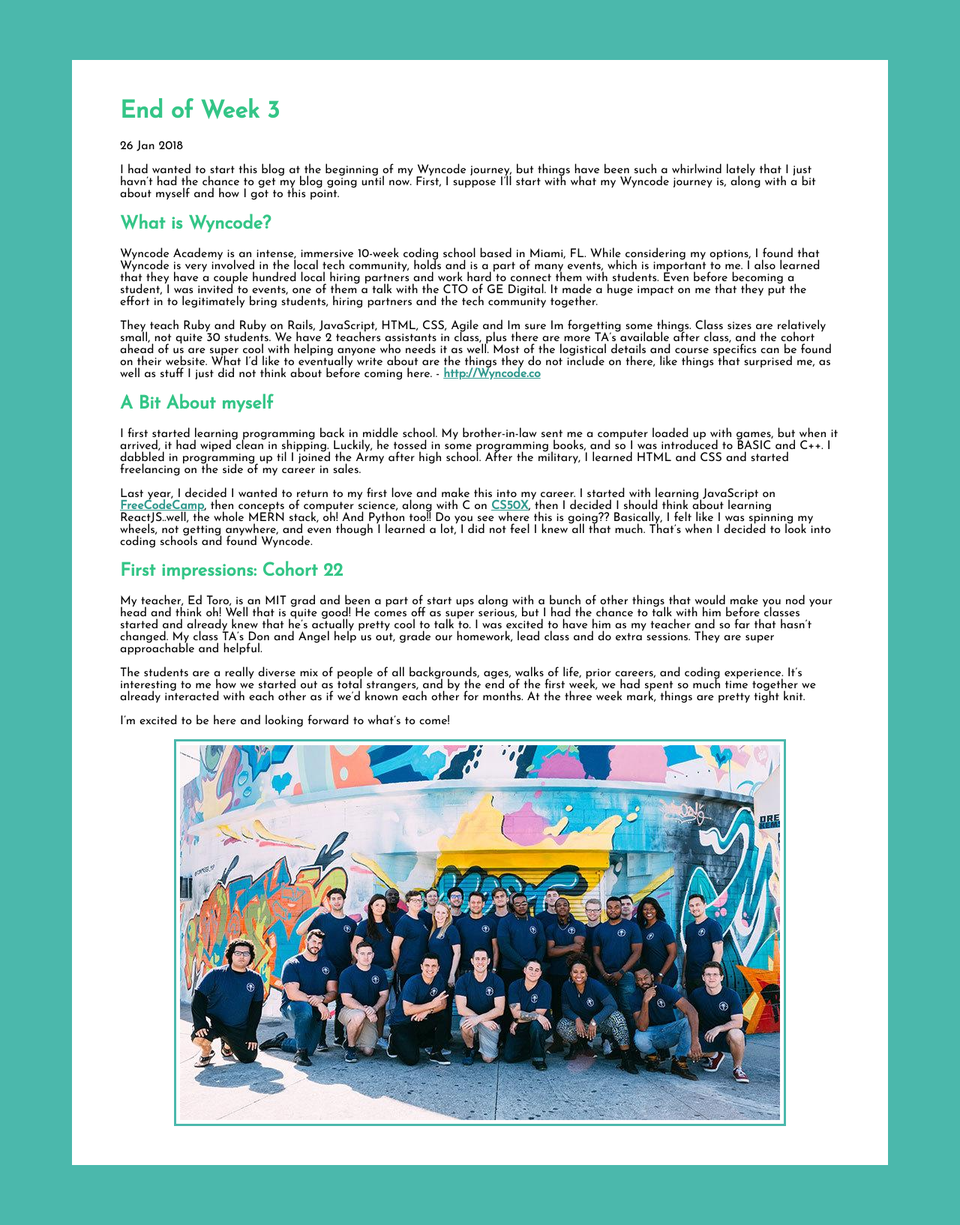
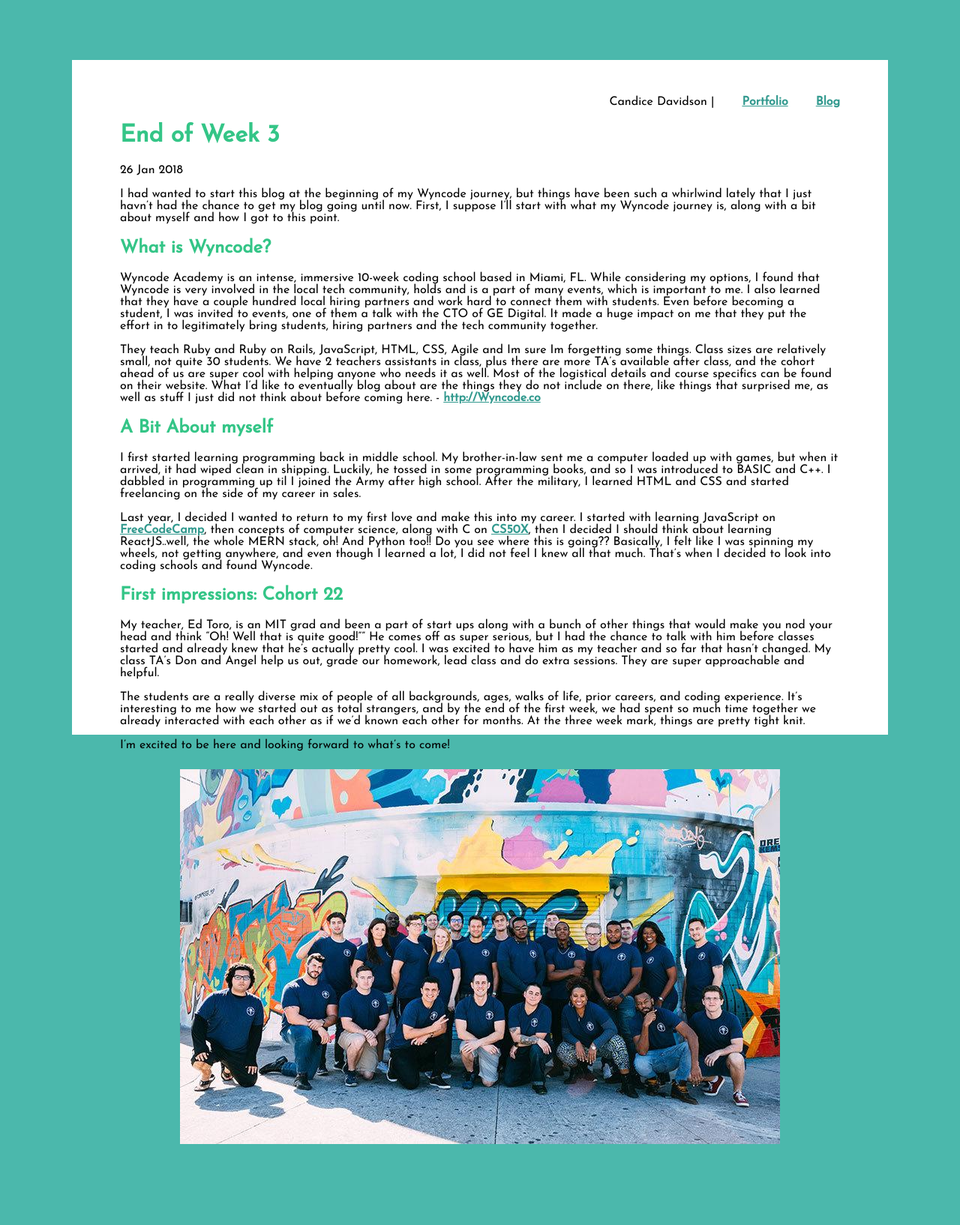
Before and after one commit to cndragn/cndragn.github.io, a Jekyll site: the page built from _posts/2018-01-26-week3.md, in a window 1280 px wide. Shown: the whole page at 75% size. Built offline with Jekyll 4.4.1, drawn with Linux system fonts in a browser that asks for light colours; nearby versions of some CDN libraries; after the commit the page ends 1538 px from its top, so only the background shows below that.

Commit message:
add blog links

```diff
--- a/_layouts/post.html
+++ b/_layouts/post.html
@@ -3,7 +3,11 @@ layout: default
 ---
 <div class="content">
   <div class="blog">
-
+    <ul class="blog-nav">
+        <li>Candice Davidson |</li>
+        <li><a href="/index.html">Portfolio</a></li>
+        <li><a href="/blog/index.html">Blog</a></li>
+    </ul>
     <h1>{{ page.title }}</h1>
     <p class="meta">{{ page.date | date_to_string }}</p>
 
--- a/_posts/2018-01-26-week3.md
+++ b/_posts/2018-01-26-week3.md
@@ -10,7 +10,7 @@ I had wanted to start this blog at the beginning of my Wyncode journey, but thin
 
 Wyncode Academy is an intense, immersive 10-week coding school based in Miami, FL.  While considering my options, I found that Wyncode is very involved in the local tech community, holds and is a part of many events, which is important to me.  I also learned that they have a couple hundred local hiring partners and work hard to connect them with students.  Even before becoming a student, I was invited to events, one of them a talk with the CTO of GE Digital. It made a huge impact on me that they put the effort in to legitimately bring students, hiring partners and the tech community together.
 
-They teach Ruby and Ruby on Rails, JavaScript, HTML, CSS, Agile and Im sure Im forgetting some things. Class sizes are relatively small, not quite 30 students. We have 2 teachers assistants in class, plus there are more TA's available after class, and the cohort ahead of us are super cool with helping anyone who needs it as well.  Most of the logistical details and course specifics can be found on their website. What I'd like to eventually write about are the things they do not include on there, like things that surprised me, as well as stuff I just did not think about before coming here. -  [http://Wyncode.co](http://Wyncode.co)
+They teach Ruby and Ruby on Rails, JavaScript, HTML, CSS, Agile and Im sure Im forgetting some things. Class sizes are relatively small, not quite 30 students. We have 2 teachers assistants in class, plus there are more TA's available after class, and the cohort ahead of us are super cool with helping anyone who needs it as well.  Most of the logistical details and course specifics can be found on their website. What I'd like to eventually blog about are the things they do not include on there, like things that surprised me, as well as stuff I just did not think about before coming here. -  [http://Wyncode.co](http://Wyncode.co)
 
 ## A Bit About myself
 
@@ -20,7 +20,7 @@ Last year, I decided I wanted to return to my first love and make this into my c
 
 ## First impressions: Cohort 22
 
-My teacher, Ed Toro, is an MIT grad and been a part of start ups along with a bunch of other things that would make you nod your head and think oh! Well that is quite good!  He comes off as super serious, but I had the chance to talk with him before classes started and already knew that he's actually pretty cool to talk to. I was excited to have him as my teacher and so far that hasn't changed. My class TA's Don and Angel help us out, grade our homework, lead class and do extra sessions.  They are super approachable and helpful.
+My teacher, Ed Toro, is an MIT grad and been a part of start ups along with a bunch of other things that would make you nod your head and think "Oh! Well that is quite good!""  He comes off as super serious, but I had the chance to talk with him before classes started and already knew that he's actually pretty cool. I was excited to have him as my teacher and so far that hasn't changed. My class TA's Don and Angel help us out, grade our homework, lead class and do extra sessions.  They are super approachable and helpful.
 
 The students are a really diverse mix of people of all backgrounds, ages, walks of life, prior careers, and coding experience. It's interesting to me how we started out as total strangers, and by the end of the first week, we had spent so much time together we already interacted with each other as if we'd known each other for months.  At the three week mark, things are pretty tight knit.
 
--- a/blog/index.html
+++ b/blog/index.html
@@ -4,6 +4,11 @@ title: Candice Davidson | Blog
 ---
 <div class="content">
   <div class="blog">
+    <ul class="blog-nav">
+        <li>Candice Davidson |</li>
+        <li><a href="/index.html">Portfolio</a></li>
+        <li><a href="/blog/index.html">Blog</a></li>
+    </ul>
 
     <h1>Sometimes, I say things...</h1>
     <ul class="posts">
--- a/css/style.css
+++ b/css/style.css
@@ -111,7 +111,15 @@ header {
   display: block;
   background-color: #fff;
   width: 100%;
+  height: 100vh;
   padding: 2em 4em;
+}
+.blog-nav {
+    text-align: right;
+}
+.blog-nav li {
+    display: inline;
+    margin-left: 2em;
 }
 .blog h1, .blog h2 {
   color: #34c587;
@@ -128,3 +136,7 @@ header {
   border: 3px solid #4bb8ac;
   padding: 5px;
 }
+.posts li {
+  margin: 1em 0;
+  list-style: none
+}
```
